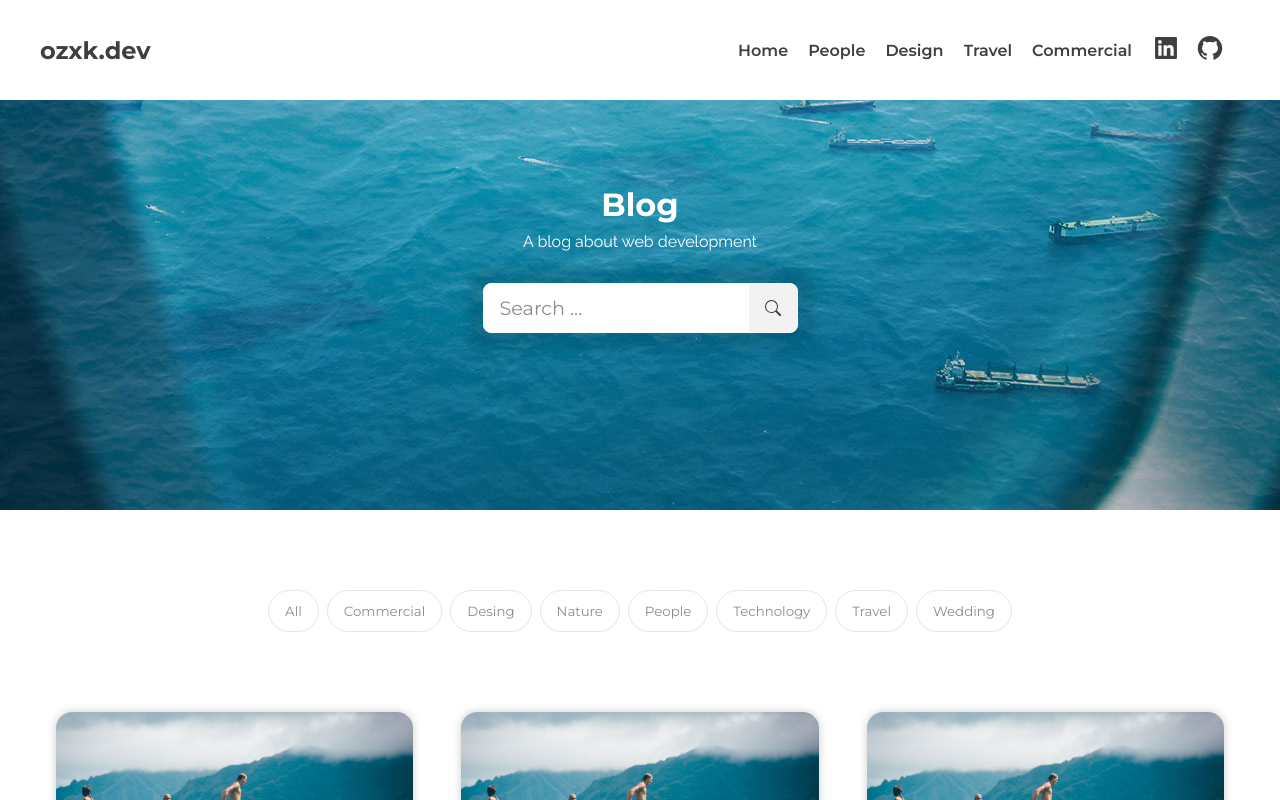
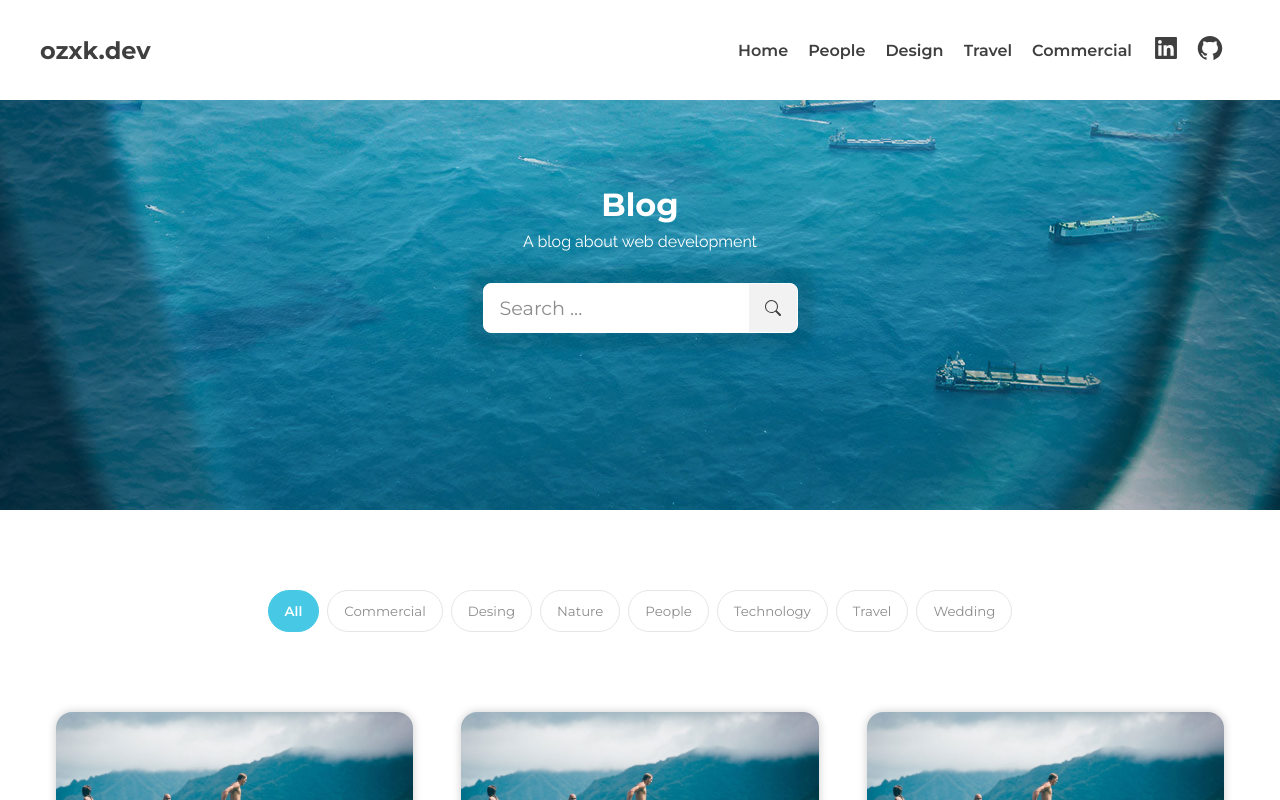
Before and after one commit to Ouzx/ozxkdev, a Next.js app: page / in a window 1280 px wide. Shown: the top 800 px of the page. Built offline with nearby package versions, Linux system fonts and the light colour scheme.

Commit message:
category selection fixed

```diff
--- a/src/Components/Pool/Item.module.scss
+++ b/src/Components/Pool/Item.module.scss
@@ -14,8 +14,14 @@ $border-color: #e6e6e6;
   transition: 0.3s;
   &:hover {
     background: $accent;
-    font-weight: 600;
     color: #fff;
     border-color: $accent;
   }
 }
+
+.selected {
+  background: $accent;
+  font-weight: 600;
+  color: #fff;
+  border-color: $accent;
+}
--- a/src/Components/Pool/Item.tsx
+++ b/src/Components/Pool/Item.tsx
@@ -12,7 +12,11 @@ const Item = ({
   onClick: () => void;
 }) => {
   return (
-    <button className={styles.item} name={title} onClick={onClick}>
+    <button
+      className={`${styles.item} ${selected && styles.selected}`}
+      name={title}
+      onClick={onClick}
+    >
       {title}
     </button>
   );
```
